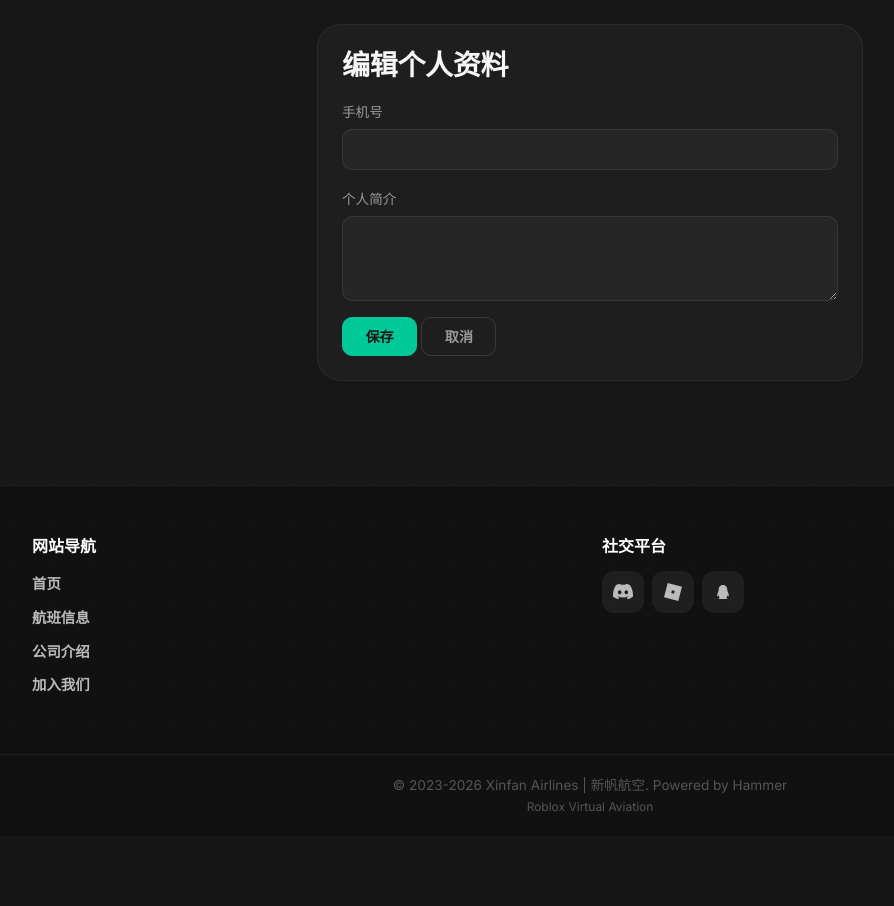
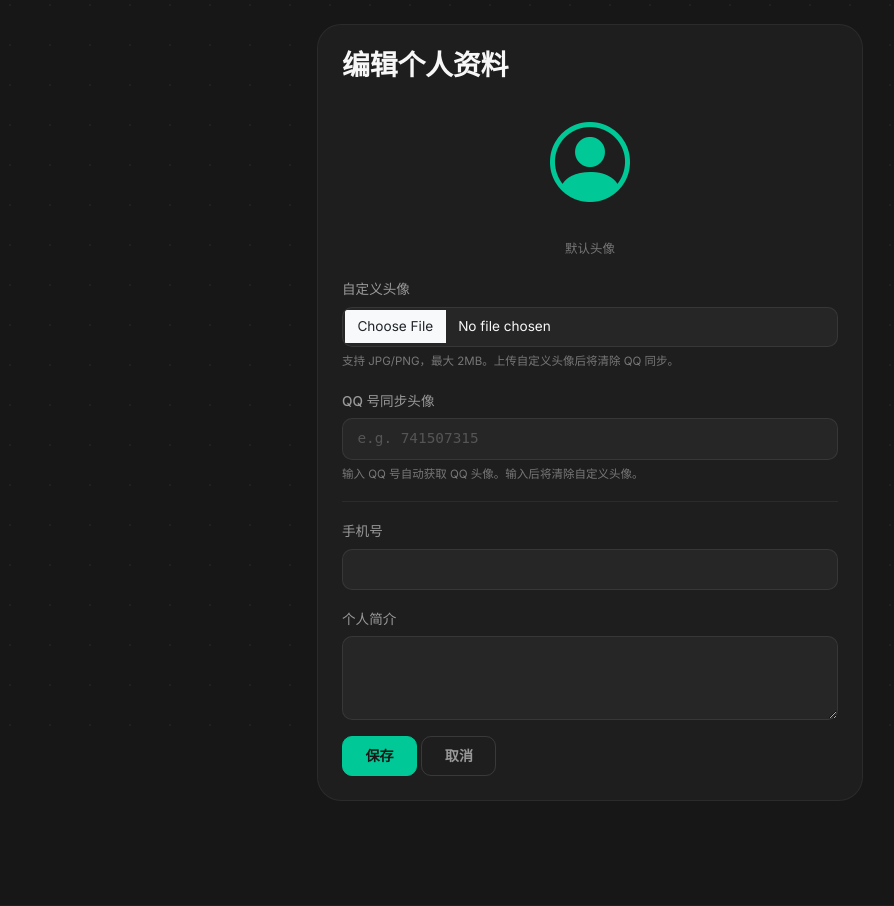
Before and after one commit to hammer-py/xinfan-airlines, a Django app: page /accounts/profile/edit/ in a window 1280 px wide. Shown: the part 55-961 px from the top of the page, without its empty margins (50-944 px from the left). Before the commit the page ends 866 px from the top, so only its background shows below. Run offline with Django 5.2, Linux system fonts and the light colour scheme; the visitor is signed in with stand-in values (Sample User, id 1).

Commit message:
Add custom avatar upload and QQ avatar sync to user profiles

```diff
--- a/apps/accounts/models.py
+++ b/apps/accounts/models.py
@@ -60,6 +60,8 @@ class UserProfile(models.Model):
     miles = models.IntegerField(default=0, verbose_name='累计里程')
     phone = models.CharField(max_length=20, blank=True, null=True, verbose_name='手机号')
     bio = models.TextField(blank=True, null=True, verbose_name='个人简介')
+    avatar = models.ImageField(upload_to='avatars/', blank=True, null=True, verbose_name='头像')
+    qq_number = models.CharField(max_length=20, blank=True, null=True, verbose_name='QQ号')
 
     class Meta:
         verbose_name = '用户资料'
@@ -67,6 +69,14 @@ class UserProfile(models.Model):
 
     def __str__(self):
         return f"{self.user.username} ({self.get_role_display()})"
+
+    @property
+    def avatar_url(self):
+        if self.avatar:
+            return self.avatar.url
+        if self.qq_number:
+            return f'https://q1.qlogo.cn/g?b=qq&nk={self.qq_number}&s=100'
+        return None
 
     @property
     def is_employee(self):
--- a/apps/accounts/templates/accounts/profile_edit.html
+++ b/apps/accounts/templates/accounts/profile_edit.html
@@ -4,9 +4,55 @@
 <div class="row justify-content-center"><div class="col-md-6">
 <div class="card p-4">
 <h3 class="mb-3"><span class="lang-zh">编辑个人资料</span><span class="lang-en">Edit Profile</span></h3>
-<form method="post">{% csrf_token %}
+<form method="post" enctype="multipart/form-data">{% csrf_token %}
+
+    <!-- Avatar -->
+    <div class="mb-3 text-center">
+        <div class="mb-2">
+            {% with avatar_url=profile.avatar_url %}
+            {% if avatar_url %}
+            <img src="{{ avatar_url }}" alt="Avatar" style="width:80px;height:80px;border-radius:50%;object-fit:cover;border:2px solid var(--accent)">
+            {% else %}
+            <i class="bi bi-person-circle" style="font-size:5rem;color:var(--accent)"></i>
+            {% endif %}
+            {% endwith %}
+        </div>
+        <span class="text-muted" style="font-size:0.78rem">
+            {% if profile.avatar %}<span class="lang-zh">自定义头像</span><span class="lang-en">Custom Avatar</span>
+            {% elif profile.qq_number %}<span class="lang-zh">QQ 头像</span><span class="lang-en">QQ Avatar</span> ({{ profile.qq_number }})
+            {% else %}<span class="lang-zh">默认头像</span><span class="lang-en">Default Avatar</span>{% endif %}
+        </span>
+    </div>
+
+    <!-- Upload custom avatar -->
+    <div class="mb-3">
+        <label class="form-label"><span class="lang-zh">自定义头像</span><span class="lang-en">Custom Avatar</span></label>
+        <input type="file" name="avatar" class="form-control" accept="image/*" style="font-size:0.85rem">
+        <small class="text-muted" style="font-size:0.72rem"><span class="lang-zh">支持 JPG/PNG，最大 2MB。上传自定义头像后将清除 QQ 同步。</span><span class="lang-en">JPG/PNG supported, max 2MB. Uploading a custom avatar will clear QQ sync.</span></small>
+    </div>
+
+    <!-- QQ 号同步头像 -->
+    <div class="mb-3">
+        <label class="form-label"><span class="lang-zh">QQ 号同步头像</span><span class="lang-en">QQ Avatar Sync</span></label>
+        <input type="text" name="qq_number" class="form-control" value="{{ profile.qq_number|default:'' }}" placeholder="e.g. 741507315"
+               style="font-family:'SF Mono','Fira Code',monospace" pattern="[0-9]{5,15}">
+        <small class="text-muted" style="font-size:0.72rem"><span class="lang-zh">输入 QQ 号自动获取 QQ 头像。输入后将清除自定义头像。</span><span class="lang-en">Enter your QQ number to sync your QQ avatar. This will clear any custom avatar.</span></small>
+    </div>
+
+    <hr>
+
     <div class="mb-3"><label class="form-label"><span class="lang-zh">手机号</span><span class="lang-en">Phone</span></label><input type="text" name="phone" class="form-control" value="{{ profile.phone|default:'' }}"></div>
     <div class="mb-3"><label class="form-label"><span class="lang-zh">个人简介</span><span class="lang-en">Bio</span></label><textarea name="bio" class="form-control" rows="3">{{ profile.bio|default:'' }}</textarea></div>
+
+    {% if profile.avatar_url %}
+    <div class="mb-3">
+        <label class="form-check-label">
+            <input type="checkbox" name="clear_avatar" value="1" class="form-check-input">
+            <span class="lang-zh">清除头像（恢复默认）</span><span class="lang-en">Remove avatar (restore default)</span>
+        </label>
+    </div>
+    {% endif %}
+
     <button type="submit" class="btn btn-primary"><span class="lang-zh">保存</span><span class="lang-en">Save</span></button>
     <a href="{% url 'profile' %}" class="btn btn-outline-secondary"><span class="lang-zh">取消</span><span class="lang-en">Cancel</span></a>
 </form>
--- a/apps/accounts/views.py
+++ b/apps/accounts/views.py
@@ -112,8 +112,36 @@ def profile_edit_view(request):
     if request.method == 'POST':
         profile.phone = request.POST.get('phone', '').strip() or None
         profile.bio = request.POST.get('bio', '').strip() or None
+
+        # QQ 号同步头像
+        qq_number = request.POST.get('qq_number', '').strip() or None
+        if qq_number != profile.qq_number:
+            profile.qq_number = qq_number
+            # 设置 QQ 号时清除自定义头像
+            if qq_number:
+                profile.avatar = None
+
+        # 自定义头像上传
+        avatar_file = request.FILES.get('avatar')
+        if avatar_file:
+            # 验证文件类型
+            if not avatar_file.content_type.startswith('image/'):
+                messages.error(request, '<span class="lang-zh">仅支持图片文件</span><span class="lang-en">Only image files are supported</span>')
+                return render(request, 'accounts/profile_edit.html', {'profile': profile})
+            if avatar_file.size > 2 * 1024 * 1024:
+                messages.error(request, '<span class="lang-zh">图片大小不能超过 2MB</span><span class="lang-en">Image size must be under 2MB</span>')
+                return render(request, 'accounts/profile_edit.html', {'profile': profile})
+            profile.avatar = avatar_file
+            # 上传自定义头像时清除 QQ 号
+            profile.qq_number = None
+
+        # 清除头像
+        if request.POST.get('clear_avatar') == '1':
+            profile.avatar = None
+            profile.qq_number = None
+
         profile.save()
-        messages.success(request, '资料已更新')
+        messages.success(request, '<span class="lang-zh">资料已更新</span><span class="lang-en">Profile updated</span>')
         return redirect('profile')
     return render(request, 'accounts/profile_edit.html', {'profile': profile})
 
```
Also changed, not shown: apps/accounts/templates/accounts/profile.html (+7 -0 lines), apps/accounts/migrations/0004_userprofile_avatar_userprofile_qq_number_and_more.py (added).
